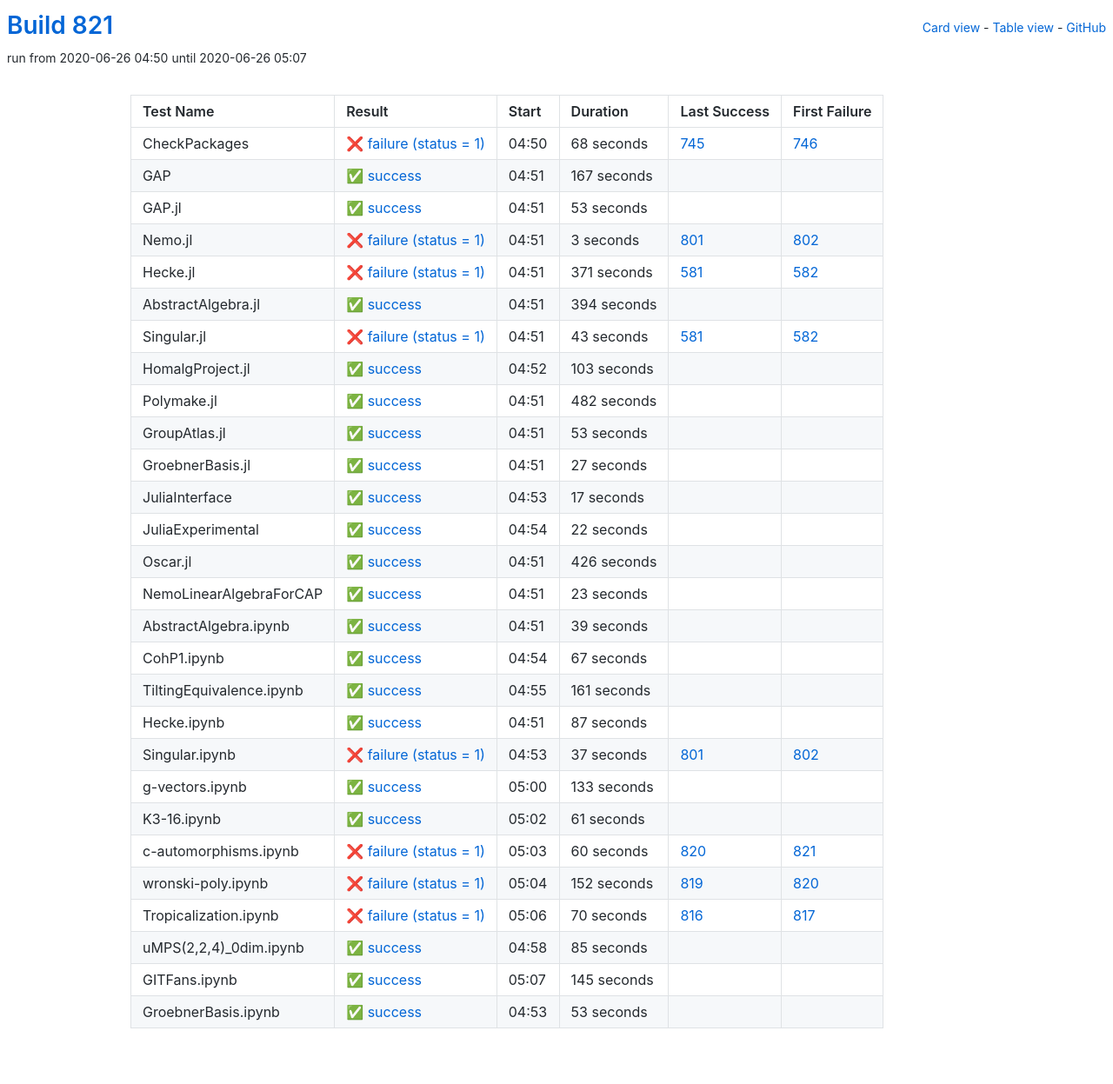
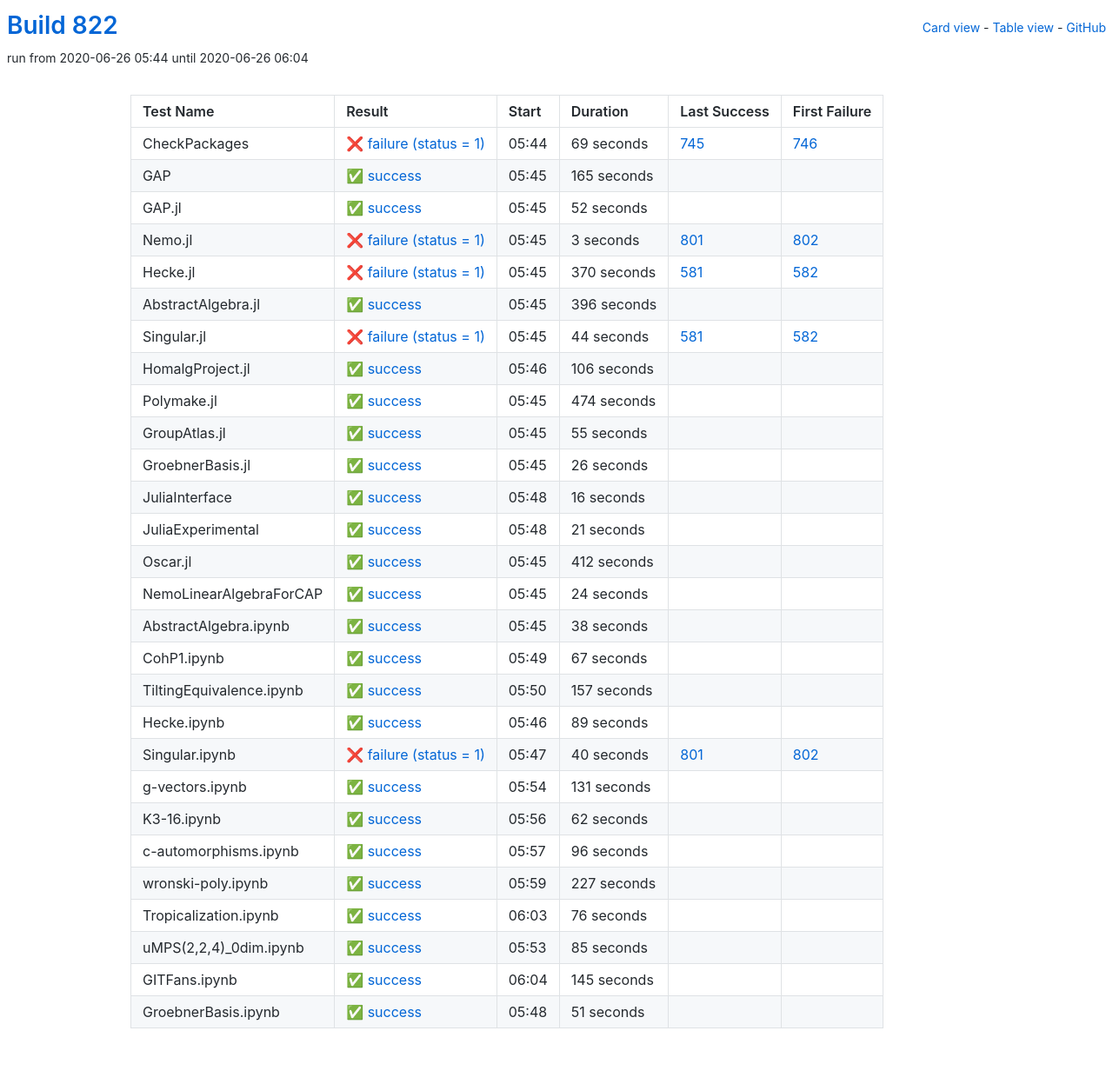
Before and after one commit to oscar-system/oscar-ci-status-1.4, a Jekyll site: the page built from table.html, in a window 1280 px wide. Shown: the whole page at 87% size. Built offline with Jekyll 4.4.1, drawn with Linux system fonts in a browser that asks for light colours.

Commit message:
Build #822

```diff
--- a/_data/ci.yml
+++ b/_data/ci.yml
@@ -1,6 +1,6 @@
 ---
-build: 821
-build_url: https://oscarci.mathematik.uni-kl.de/job/oscar-julia-1.4/821/
+build: 822
+build_url: https://oscarci.mathematik.uni-kl.de/job/oscar-julia-1.4/822/
 job: oscar-julia-1.4
 organization: oscar-system
 repo: oscar-ci-status-1.4
@@ -8,44 +8,44 @@ repourl: https://github.com/oscar-system/oscar-ci-status-1.4
 tests:
 - name: CheckPackages
   id: checkpackages
-  log: https://oscarci.mathematik.uni-kl.de/job/oscar-julia-1.4/821/artifact/logs/build-821/CheckPackages.log
-  start: 2020-06-26 04:50
+  log: https://oscarci.mathematik.uni-kl.de/job/oscar-julia-1.4/822/artifact/logs/build-822/CheckPackages.log
+  start: 2020-06-26 05:44
   success: false
   exitcode: 1
   status: failure
-  duration: 68
+  duration: 69
   last_success: 745
   last_success_url: https://oscarci.mathematik.uni-kl.de/job/oscar-julia-1.4/745/
   first_failure: 746
   first_failure_url: https://oscarci.mathematik.uni-kl.de/job/oscar-julia-1.4/746/
 - name: GAP
   id: gap
-  log: https://oscarci.mathematik.uni-kl.de/job/oscar-julia-1.4/821/artifact/logs/build-821/GAP.log
-  start: 2020-06-26 04:51
+  log: https://oscarci.mathematik.uni-kl.de/job/oscar-julia-1.4/822/artifact/logs/build-822/GAP.log
+  start: 2020-06-26 05:45
   success: true
   exitcode: 0
   status: success
-  duration: 167
+  duration: 165
   last_success: false
   last_success_url:
   first_failure: false
   first_failure_url:
 - name: GAP.jl
   id: gap-jl
-  log: https://oscarci.mathematik.uni-kl.de/job/oscar-julia-1.4/821/artifact/logs/build-821/GAP.jl.log
-  start: 2020-06-26 04:51
+  log: https://oscarci.mathematik.uni-kl.de/job/oscar-julia-1.4/822/artifact/logs/build-822/GAP.jl.log
+  start: 2020-06-26 05:45
   success: true
   exitcode: 0
   status: success
-  duration: 53
+  duration: 52
   last_success: false
   last_success_url:
   first_failure: false
   first_failure_url:
 - name: Nemo.jl
   id: nemo-jl
-  log: https://oscarci.mathematik.uni-kl.de/job/oscar-julia-1.4/821/artifact/logs/build-821/Nemo.jl.log
-  start: 2020-06-26 04:51
+  log: https://oscarci.mathematik.uni-kl.de/job/oscar-julia-1.4/822/artifact/logs/build-822/Nemo.jl.log
+  start: 2020-06-26 05:45
   success: false
   exitcode: 1
   status: failure
@@ -56,152 +56,152 @@ tests:
   first_failure_url: https://oscarci.mathematik.uni-kl.de/job/oscar-julia-1.4/802/
 - name: Hecke.jl
   id: hecke-jl
-  log: https://oscarci.mathematik.uni-kl.de/job/oscar-julia-1.4/821/artifact/logs/build-821/Hecke.jl.log
-  start: 2020-06-26 04:51
+  log: https://oscarci.mathematik.uni-kl.de/job/oscar-julia-1.4/822/artifact/logs/build-822/Hecke.jl.log
+  start: 2020-06-26 05:45
   success: false
   exitcode: 1
   status: failure
-  duration: 371
+  duration: 370
   last_success: 581
   last_success_url: https://oscarci.mathematik.uni-kl.de/job/oscar-julia-1.4/581/
   first_failure: 582
   first_failure_url: https://oscarci.mathematik.uni-kl.de/job/oscar-julia-1.4/582/
 - name: AbstractAlgebra.jl
   id: abstractalgebra-jl
-  log: https://oscarci.mathematik.uni-kl.de/job/oscar-julia-1.4/821/artifact/logs/build-821/AbstractAlgebra.jl.log
-  start: 2020-06-26 04:51
+  log: https://oscarci.mathematik.uni-kl.de/job/oscar-julia-1.4/822/artifact/logs/build-822/AbstractAlgebra.jl.log
+  start: 2020-06-26 05:45
   success: true
   exitcode: 0
   status: success
-  duration: 394
+  duration: 396
   last_success: false
   last_success_url:
   first_failure: false
   first_failure_url:
 - name: Singular.jl
   id: singular-jl
-  log: https://oscarci.mathematik.uni-kl.de/job/oscar-julia-1.4/821/artifact/logs/build-821/Singular.jl.log
-  start: 2020-06-26 04:51
+  log: https://oscarci.mathematik.uni-kl.de/job/oscar-julia-1.4/822/artifact/logs/build-822/Singular.jl.log
+  start: 2020-06-26 05:45
   success: false
   exitcode: 1
   status: failure
-  duration: 43
+  duration: 44
   last_success: 581
   last_success_url: https://oscarci.mathematik.uni-kl.de/job/oscar-julia-1.4/581/
   first_failure: 582
   first_failure_url: https://oscarci.mathematik.uni-kl.de/job/oscar-julia-1.4/582/
 - name: HomalgProject.jl
   id: homalgproject-jl
-  log: https://oscarci.mathematik.uni-kl.de/job/oscar-julia-1.4/821/artifact/logs/build-821/HomalgProject.jl.log
-  start: 2020-06-26 04:52
+  log: https://oscarci.mathematik.uni-kl.de/job/oscar-julia-1.4/822/artifact/logs/build-822/HomalgProject.jl.log
+  start: 2020-06-26 05:46
   success: true
   exitcode: 0
   status: success
-  duration: 103
+  duration: 106
   last_success: false
   last_success_url:
   first_failure: false
   first_failure_url:
 - name: Polymake.jl
   id: polymake-jl
-  log: https://oscarci.mathematik.uni-kl.de/job/oscar-julia-1.4/821/artifact/logs/build-821/Polymake.jl.log
-  start: 2020-06-26 04:51
+  log: https://oscarci.mathematik.uni-kl.de/job/oscar-julia-1.4/822/artifact/logs/build-822/Polymake.jl.log
+  start: 2020-06-26 05:45
   success: true
   exitcode: 0
   status: success
-  duration: 482
+  duration: 474
   last_success: false
   last_success_url:
   first_failure: false
   first_failure_url:
 - name: GroupAtlas.jl
   id: groupatlas-jl
-  log: https://oscarci.mathematik.uni-kl.de/job/oscar-julia-1.4/821/artifact/logs/build-821/GroupAtlas.jl.log
-  start: 2020-06-26 04:51
+  log: https://oscarci.mathematik.uni-kl.de/job/oscar-julia-1.4/822/artifact/logs/build-822/GroupAtlas.jl.log
+  start: 2020-06-26 05:45
   success: true
   exitcode: 0
   status: success
-  duration: 53
+  duration: 55
   last_success: false
   last_success_url:
   first_failure: false
   first_failure_url:
 - name: GroebnerBasis.jl
   id: groebnerbasis-jl
-  log: https://oscarci.mathematik.uni-kl.de/job/oscar-julia-1.4/821/artifact/logs/build-821/GroebnerBasis.jl.log
-  start: 2020-06-26 04:51
+  log: https://oscarci.mathematik.uni-kl.de/job/oscar-julia-1.4/822/artifact/logs/build-822/GroebnerBasis.jl.log
+  start: 2020-06-26 05:45
   success: true
   exitcode: 0
   status: success
-  duration: 27
+  duration: 26
   last_success: false
   last_success_url:
   first_failure: false
   first_failure_url:
 - name: JuliaInterface
   id: juliainterface
-  log: https://oscarci.mathematik.uni-kl.de/job/oscar-julia-1.4/821/artifact/logs/build-821/JuliaInterface.log
-  start: 2020-06-26 04:53
+  log: https://oscarci.mathematik.uni-kl.de/job/oscar-julia-1.4/822/artifact/logs/build-822/JuliaInterface.log
+  start: 2020-06-26 05:48
   success: true
   exitcode: 0
   status: success
-  duration: 17
+  duration: 16
   last_success: false
   last_success_url:
   first_failure: false
   first_failure_url:
 - name: JuliaExperimental
   id: juliaexperimental
-  log: https://oscarci.mathematik.uni-kl.de/job/oscar-julia-1.4/821/artifact/logs/build-821/JuliaExperimental.log
-  start: 2020-06-26 04:54
+  log: https://oscarci.mathematik.uni-kl.de/job/oscar-julia-1.4/822/artifact/logs/build-822/JuliaExperimental.log
+  start: 2020-06-26 05:48
   success: true
   exitcode: 0
   status: success
-  duration: 22
+  duration: 21
   last_success: false
   last_success_url:
   first_failure: false
   first_failure_url:
 - name: Oscar.jl
   id: oscar-jl
-  log: https://oscarci.mathematik.uni-kl.de/job/oscar-julia-1.4/821/artifact/logs/build-821/Oscar.jl.log
-  start: 2020-06-26 04:51
+  log: https://oscarci.mathematik.uni-kl.de/job/oscar-julia-1.4/822/artifact/logs/build-822/Oscar.jl.log
+  start: 2020-06-26 05:45
   success: true
   exitcode: 0
   status: success
-  duration: 426
+  duration: 412
   last_success: false
   last_success_url:
   first_failure: false
   first_failure_url:
 - name: NemoLinearAlgebraForCAP
   id: nemolinearalgebraforcap
-  log: https://oscarci.mathematik.uni-kl.de/job/oscar-julia-1.4/821/artifact/logs/build-821/NemoLinearAlgebraForCAP.log
-  start: 2020-06-26 04:51
+  log: https://oscarci.mathematik.uni-kl.de/job/oscar-julia-1.4/822/artifact/logs/build-822/NemoLinearAlgebraForCAP.log
+  start: 2020-06-26 05:45
   success: true
   exitcode: 0
   status: success
-  duration: 23
+  duration: 24
   last_success: false
   last_success_url:
   first_failure: false
   first_failure_url:
 - name: AbstractAlgebra.ipynb
   id: abstractalgebra-ipynb
-  log: https://oscarci.mathematik.uni-kl.de/job/oscar-julia-1.4/821/artifact/logs/build-821/AbstractAlgebra.ipynb.log
-  start: 2020-06-26 04:51
+  log: https://oscarci.mathematik.uni-kl.de/job/oscar-julia-1.4/822/artifact/logs/build-822/AbstractAlgebra.ipynb.log
+  start: 2020-06-26 05:45
   success: true
   exitcode: 0
   status: success
-  duration: 39
+  duration: 38
   last_success: false
   last_success_url:
   first_failure: false
   first_failure_url:
 - name: CohP1.ipynb
   id: cohp1-ipynb
-  log: https://oscarci.mathematik.uni-kl.de/job/oscar-julia-1.4/821/artifact/logs/build-821/CohP1.ipynb.log
-  start: 2020-06-26 04:54
+  log: https://oscarci.mathematik.uni-kl.de/job/oscar-julia-1.4/822/artifact/logs/build-822/CohP1.ipynb.log
+  start: 2020-06-26 05:49
   success: true
   exitcode: 0
   status: success
@@ -212,104 +212,104 @@ tests:
   first_failure_url:
 - name: TiltingEquivalence.ipynb
   id: tiltingequivalence-ipynb
-  log: https://oscarci.mathematik.uni-kl.de/job/oscar-julia-1.4/821/artifact/logs/build-821/TiltingEquivalence.ipynb.log
-  start: 2020-06-26 04:55
+  log: https://oscarci.mathematik.uni-kl.de/job/oscar-julia-1.4/822/artifact/logs/build-822/TiltingEquivalence.ipynb.log
+  start: 2020-06-26 05:50
   success: true
   exitcode: 0
   status: success
-  duration: 161
+  duration: 157
   last_success: false
   last_success_url:
   first_failure: false
   first_failure_url:
 - name: Hecke.ipynb
   id: hecke-ipynb
-  log: https://oscarci.mathematik.uni-kl.de/job/oscar-julia-1.4/821/artifact/logs/build-821/Hecke.ipynb.log
-  start: 2020-06-26 04:51
+  log: https://oscarci.mathematik.uni-kl.de/job/oscar-julia-1.4/822/artifact/logs/build-822/Hecke.ipynb.log
+  start: 2020-06-26 05:46
   success: true
   exitcode: 0
   status: success
-  duration: 87
+  duration: 89
   last_success: false
   last_success_url:
   first_failure: false
   first_failure_url:
 - name: Singular.ipynb
   id: singular-ipynb
-  log: https://oscarci.mathematik.uni-kl.de/job/oscar-julia-1.4/821/artifact/logs/build-821/Singular.ipynb.log
-  start: 2020-06-26 04:53
+  log: https://oscarci.mathematik.uni-kl.de/job/oscar-julia-1.4/822/artifact/logs/build-822/Singular.ipynb.log
+  start: 2020-06-26 05:47
   success: false
   exitcode: 1
   status: failure
-  duration: 37
+  duration: 40
   last_success: 801
   last_success_url: https://oscarci.mathematik.uni-kl.de/job/oscar-julia-1.4/801/
   first_failure: 802
   first_failure_url: https://oscarci.mathematik.uni-kl.de/job/oscar-julia-1.4/802/
 - name: g-vectors.ipynb
   id: g-vectors-ipynb
-  log: https://oscarci.mathematik.uni-kl.de/job/oscar-julia-1.4/821/artifact/logs/build-821/g-vectors.ipynb.log
-  start: 2020-06-26 05:00
+  log: https://oscarci.mathematik.uni-kl.de/job/oscar-julia-1.4/822/artifact/logs/build-822/g-vectors.ipynb.log
+  start: 2020-06-26 05:54
   success: true
   exitcode: 0
   status: success
-  duration: 133
+  duration: 131
   last_success: false
   last_success_url:
   first_failure: false
   first_failure_url:
 - name: K3-16.ipynb
   id: k3-16-ipynb
-  log: https://oscarci.mathematik.uni-kl.de/job/oscar-julia-1.4/821/artifact/logs/build-821/K3-16.ipynb.log
-  start: 2020-06-26 05:02
+  log: https://oscarci.mathematik.uni-kl.de/job/oscar-julia-1.4/822/artifact/logs/build-822/K3-16.ipynb.log
+  start: 2020-06-26 05:56
   success: true
   exitcode: 0
   status: success
-  duration: 61
+  duration: 62
   last_success: false
   last_success_url:
   first_failure: false
   first_failure_url:
 - name: c-automorphisms.ipynb
   id: c-automorphisms-ipynb
-  log: https://oscarci.mathematik.uni-kl.de/job/oscar-julia-1.4/821/artifact/logs/build-821/c-automorphisms.ipynb.log
-  start: 2020-06-26 05:03
-  success: false
-  exitcode: 1
-  status: failure
-  duration: 60
-  last_success: 820
-  last_success_url: https://oscarci.mathematik.uni-kl.de/job/oscar-julia-1.4/820/
-  first_failure: 821
-  first_failure_url: https://oscarci.mathematik.uni-kl.de/job/oscar-julia-1.4/821/
+  log: https://oscarci.mathematik.uni-kl.de/job/oscar-julia-1.4/822/artifact/logs/build-822/c-automorphisms.ipynb.log
+  start: 2020-06-26 05:57
+  success: true
+  exitcode: 0
+  status: success
+  duration: 96
+  last_success: false
+  last_success_url:
+  first_failure: false
+  first_failure_url:
 - name: wronski-poly.ipynb
   id: wronski-poly-ipynb
-  log: https://oscarci.mathematik.uni-kl.de/job/oscar-julia-1.4/821/artifact/logs/build-821/wronski-poly.ipynb.log
-  start: 2020-06-26 05:04
-  success: false
-  exitcode: 1
-  status: failure
-  duration: 152
-  last_success: 819
-  last_success_url: https://oscarci.mathematik.uni-kl.de/job/oscar-julia-1.4/819/
-  first_failure: 820
-  first_failure_url: https://oscarci.mathematik.uni-kl.de/job/oscar-julia-1.4/820/
+  log: https://oscarci.mathematik.uni-kl.de/job/oscar-julia-1.4/822/artifact/logs/build-822/wronski-poly.ipynb.log
+  start: 2020-06-26 05:59
+  success: true
+  exitcode: 0
+  status: success
+  duration: 227
+  last_success: false
+  last_success_url:
+  first_failure: false
+  first_failure_url:
 - name: Tropicalization.ipynb
   id: tropicalization-ipynb
-  log: https://oscarci.mathematik.uni-kl.de/job/oscar-julia-1.4/821/artifact/logs/build-821/Tropicalization.ipynb.log
-  start: 2020-06-26 05:06
-  success: false
-  exitcode: 1
-  status: failure
-  duration: 70
-  last_success: 816
-  last_success_url: https://oscarci.mathematik.uni-kl.de/job/oscar-julia-1.4/816/
-  first_failure: 817
-  first_failure_url: https://oscarci.mathematik.uni-kl.de/job/oscar-julia-1.4/817/
+  log: https://oscarci.mathematik.uni-kl.de/job/oscar-julia-1.4/822/artifact/logs/build-822/Tropicalization.ipynb.log
+  start: 2020-06-26 06:03
+  success: true
+  exitcode: 0
+  status: success
+  duration: 76
+  last_success: false
+  last_success_url:
+  first_failure: false
+  first_failure_url:
 - name: uMPS(2,2,4)_0dim.ipynb
   id: umps-2-2-4-0dim-ipynb
-  log: https://oscarci.mathematik.uni-kl.de/job/oscar-julia-1.4/821/artifact/logs/build-821/uMPS-2-2-4-_0dim.ipynb.log
-  start: 2020-06-26 04:58
+  log: https://oscarci.mathematik.uni-kl.de/job/oscar-julia-1.4/822/artifact/logs/build-822/uMPS-2-2-4-_0dim.ipynb.log
+  start: 2020-06-26 05:53
   success: true
   exitcode: 0
   status: success
@@ -320,8 +320,8 @@ tests:
   first_failure_url:
 - name: GITFans.ipynb
   id: gitfans-ipynb
-  log: https://oscarci.mathematik.uni-kl.de/job/oscar-julia-1.4/821/artifact/logs/build-821/GITFans.ipynb.log
-  start: 2020-06-26 05:07
+  log: https://oscarci.mathematik.uni-kl.de/job/oscar-julia-1.4/822/artifact/logs/build-822/GITFans.ipynb.log
+  start: 2020-06-26 06:04
   success: true
   exitcode: 0
   status: success
@@ -332,12 +332,12 @@ tests:
   first_failure_url:
 - name: GroebnerBasis.ipynb
   id: groebnerbasis-ipynb
-  log: https://oscarci.mathematik.uni-kl.de/job/oscar-julia-1.4/821/artifact/logs/build-821/GroebnerBasis.ipynb.log
-  start: 2020-06-26 04:53
+  log: https://oscarci.mathematik.uni-kl.de/job/oscar-julia-1.4/822/artifact/logs/build-822/GroebnerBasis.ipynb.log
+  start: 2020-06-26 05:48
   success: true
   exitcode: 0
   status: success
-  duration: 53
+  duration: 51
   last_success: false
   last_success_url:
   first_failure: false
```
Also changed, not shown: README.md.
